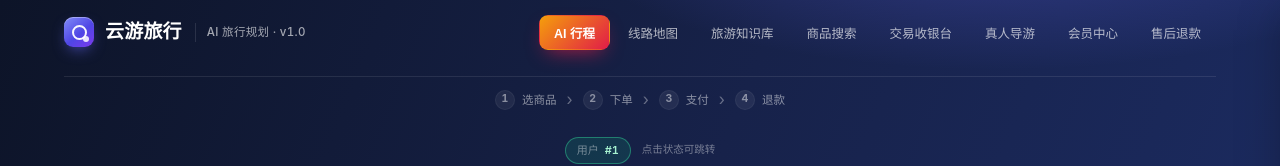
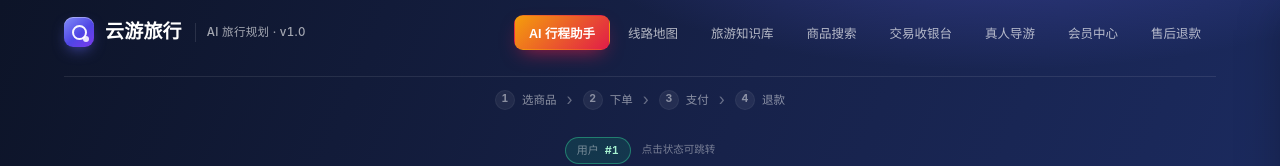
Before and after one commit to ypy128317/travel-data, a plain HTML site: page app/static/index.html in a window 1280 px wide. Shown: the top 166 px of the page. Drawn offline with Linux system fonts and the light colour scheme; no server answers.

Commit message:
改样式

```diff
--- a/app/static/index.html
+++ b/app/static/index.html
@@ -352,7 +352,7 @@
 <header><div class="wrap">
   <div class="brand"><span class="brand-mark"></span>云游旅行 <small>AI 旅行规划 · v1.0</small></div>
   <nav>
-    <button class="active" data-panel="ai">AI 行程</button>
+    <button class="active" data-panel="ai">AI 行程助手</button>
     <button data-panel="map">线路地图</button>
     <button data-panel="kb">旅游知识库</button>
     <button data-panel="search">商品搜索</button>
```
